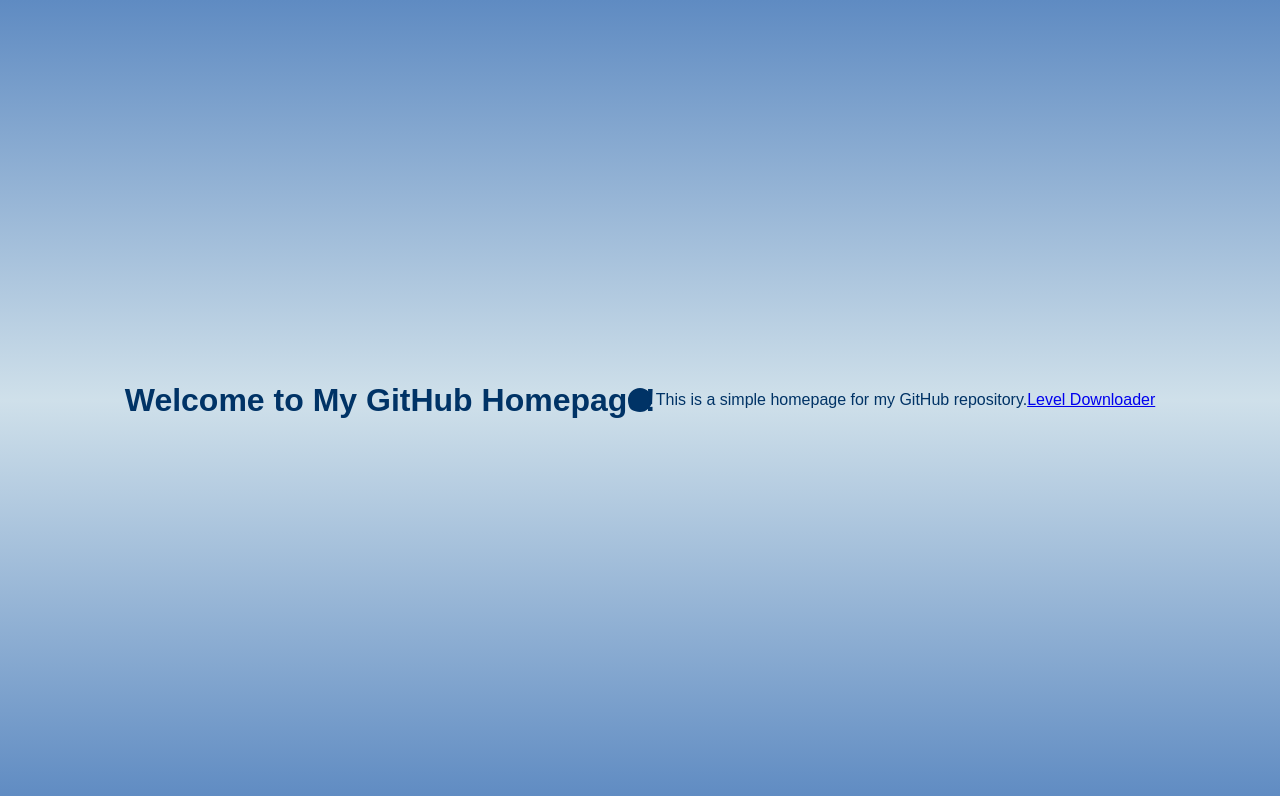
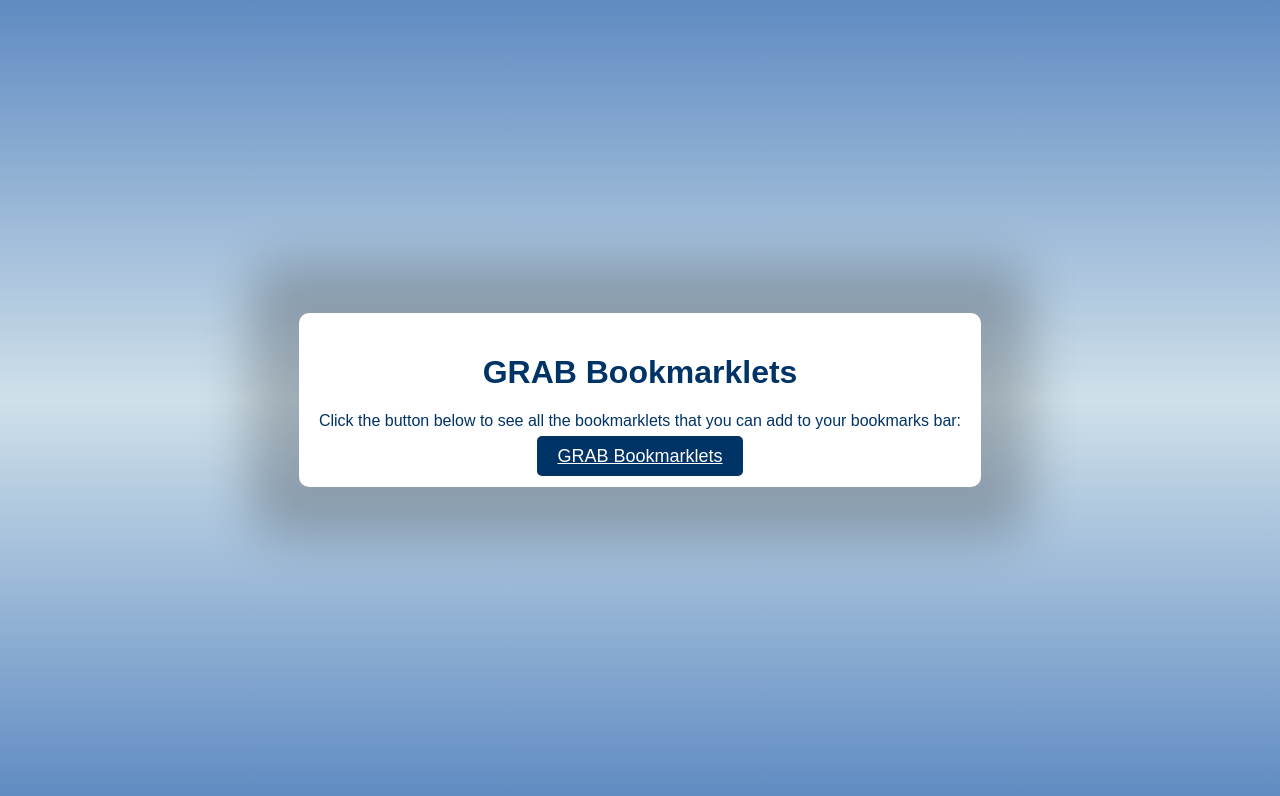
Before and after one commit to Vestria4/Vestria4.github.io, a plain HTML site: page index.html in a window 1280 px wide. Drawn offline with Linux system fonts and the light colour scheme.

Commit message:
Update index.html

```diff
--- a/index.html
+++ b/index.html
@@ -4,7 +4,7 @@
 <head>
     <meta charset="UTF-8">
     <meta name="viewport" content="width=device-width, initial-scale=1.0">
-    <title>My GitHub Homepage</title>
+    <title>GRAB Bookmarklet</title>
     <style>
         body {
             background-image: linear-gradient(#5f8bc2, #cfe0ea, #5f8bc2);
@@ -17,40 +17,42 @@
             height: 100vh;
             position: relative;
             transition: background-image 0.3s;
-            cursor: none;
         }
 
-        #cursor-outer {
-            position: fixed;
-            width: 20px;
-            height: 20px;
-            border: 2px solid #003366;
-            border-radius: 50%;
-            pointer-events: none;
-            z-index: 9999;
+        .container {
+            background-color: white;
+            padding: 20px;
+            border-radius: 10px;
+            text-align: center;
+            position: relative;
+            z-index: 1;
+            box-shadow: 0 0 50px 50px rgba(0, 0, 0, 0.23);
+            transition: background-color 0.3s;
+        }
+
+        .bookmarklet-button {
+            padding: 10px 20px;
+            font-size: 18px;
+            cursor: pointer;
+            border: none;
             background-color: #003366;
+            color: white;
+            border-radius: 5px;
+            transition: background-color 0.3s;
+        }
+
+        .bookmarklet-button:hover {
+            background-color: #001a29;
         }
     </style>
 </head>
 
 <body>
-    <!-- Your existing content -->
-    <h1>Welcome to My GitHub Homepage!</h1>
-    <p>This is a simple homepage for my GitHub repository.</p>
-    <a href="https://vestria4.github.io/GRAB-Downloader/" target="_blank" class="download-button">
-        Level Downloader
-    </a>
-
-    <!-- Custom cursor div -->
-    <div id="cursor-outer"></div>
-
-    <script>
-        document.addEventListener('mousemove', (e) => {
-            const cursorOuter = document.getElementById('cursor-outer');
-            cursorOuter.style.left = `${e.clientX - 10}px`; // Adjusted for cursor size
-            cursorOuter.style.top = `${e.clientY - 10}px`; // Adjusted for cursor size
-        });
-    </script>
+    <div class="container">
+        <h1>GRAB Bookmarklets</h1>
+        <p>Click the button below to see all the bookmarklets that you can add to your bookmarks bar:</p>
+        <a href="https://vestria4.github.io/GRAB-Bookmarklets/" class="bookmarklet-button">GRAB Bookmarklets</a>
+    </div>
 </body>
 
 </html>
```
